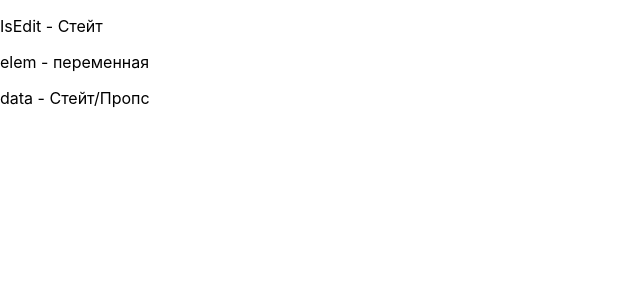
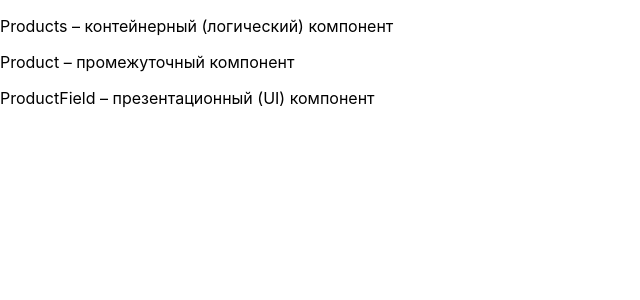
Before and after one commit to Kosa-Nostra/React_Tasks, a React (Create React App) app: page / in a window 1280 px wide. Shown: the top 300 px of the page, without its empty margins (0-640 px from the left). Built offline with nearby package versions, Linux system fonts and the light colour scheme.

Commit message:
Task 93#1

```diff
--- a/src/App.js
+++ b/src/App.js
@@ -9,9 +9,9 @@ function id(){
 function App() {
   return (
     <div>
-      <p>IsEdit - Стейт</p>
-      <p>elem - переменная</p>
-      <p>data - Стейт/Пропс</p>
+      <p>Products – контейнерный (логический) компонент</p>
+      <p>Product – промежуточный компонент</p>
+      <p>ProductField – презентационный (UI) компонент</p>
     </div>
   );
 }
```
